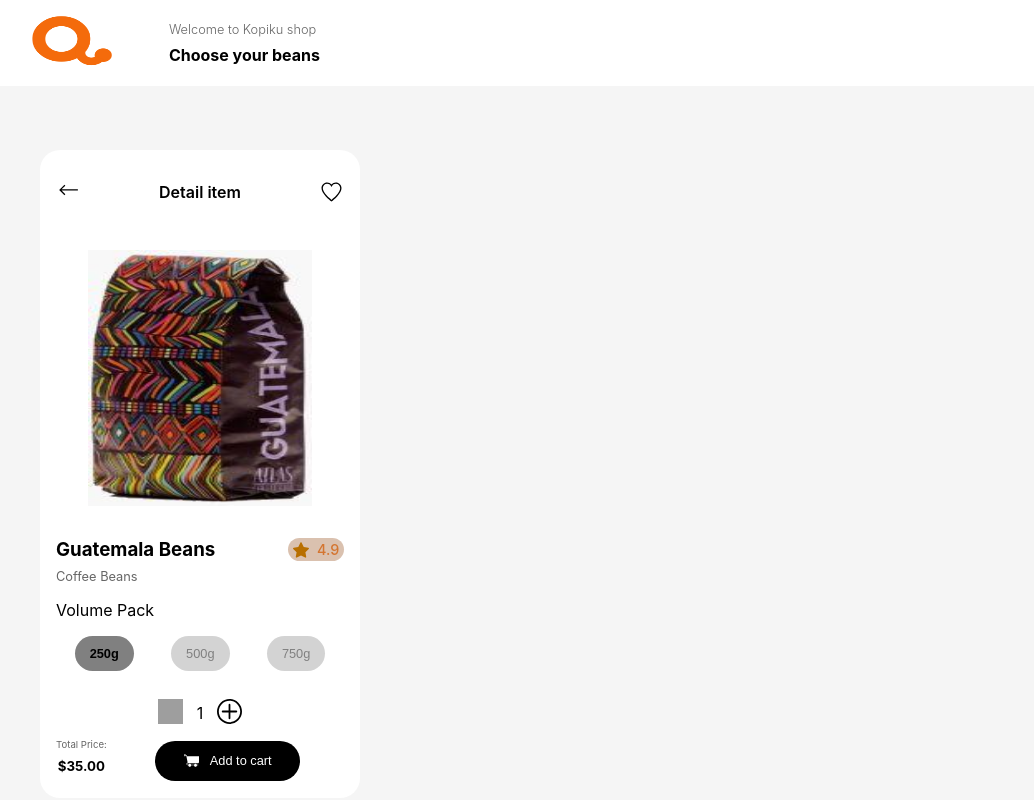
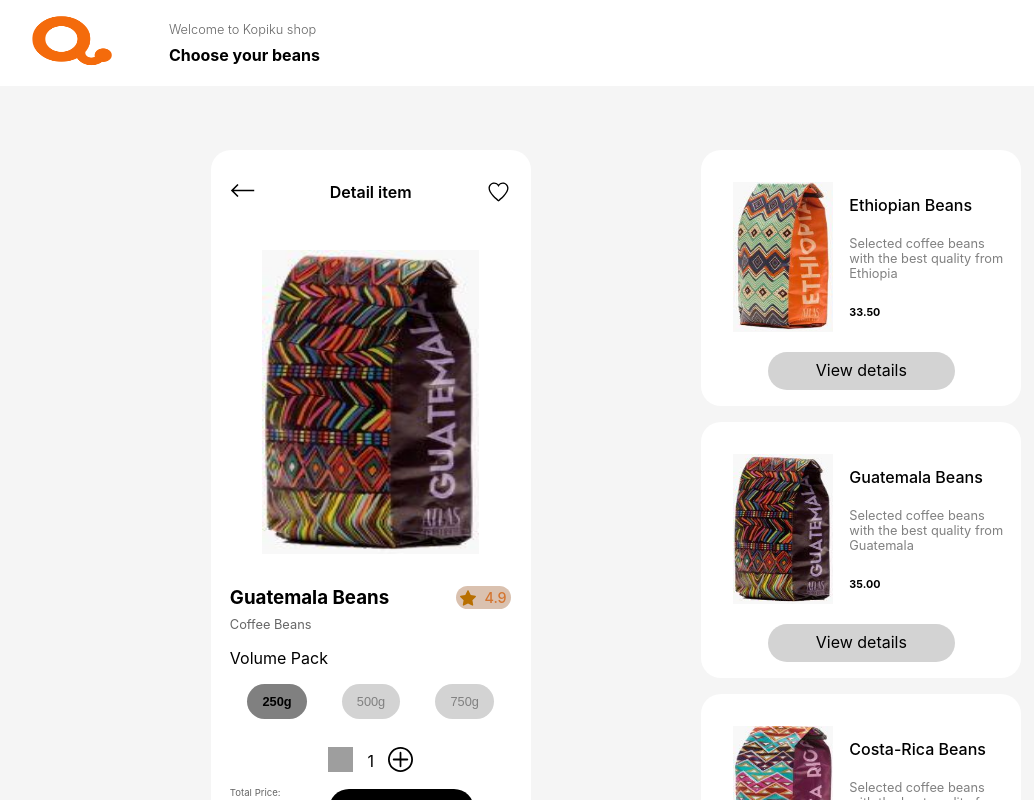
Before and after one commit to Xyzeebit/kopiku, a React (Create React App) app: page /beans/1232gfdsh92 in a window 1280 px wide. Shown: the top 800 px of the page, without its empty margins (24-1058 px from the left). Built offline with nearby package versions, Linux system fonts and the light colour scheme; grey boxes are pictures that could not be loaded.

Commit message:
added coffee beans item list component

```diff
--- a/src/pages/Details.js
+++ b/src/pages/Details.js
@@ -30,9 +30,10 @@ export default function Details() {
       <Header />
       <div className="content">
         <Product item={item} />
+        <BeansList beans={store.products.beans} />
       </div>
     </div>
-    )
+  );
 }
 
 const Header = () => {
@@ -59,64 +60,48 @@ const Header = () => {
 const Product = ({ item }) => {
     const [selected, setSelected] = useState(1);
     const [fav, setFav] = useState(false);
-    const [price, setPrice] = useState(parseFloat(item.price));
+    const [price, setPrice] = useState(0);
+    const [price750, setPrice750] = useState(0);
+    const [price500, setPrice500] = useState(0);
     const [quantity, setQuantity] = useState(1);
-    const [prePack, setPrePack] = useState(1);
-    const [packPrice, setPackPrice] = useState(1 * item.price);
 
     const increment = () => {
         if (quantity < 1001) {
-            const $price = packPrice * (quantity + 1);
+          const $price = item.price * (quantity + 1);
+          const $price500 = (item.price * 2) * (quantity + 1);
+          const $price750 = (item.price * 2.5) * (quantity + 1)
           setQuantity(quantity + 1);
-            if (selected) {
-
-            }
           setPrice(parseFloat($price).toFixed(2));
+          setPrice500(parseFloat($price500).toFixed(2));
+          setPrice750(parseFloat($price750).toFixed(2));
         }
     }
     const decrement = () => {
         if (quantity > 0) {
-            const $price = price - packPrice;
+          const $price = price - item.price;
+          const $price500 = price500 - (item.price * 2);
+          const $price750 = price750 - (item.price * 2.5);
           setQuantity(quantity - 1);
           setPrice(parseFloat($price).toFixed(2));
+          setPrice500(parseFloat($price500).toFixed(2));
+          setPrice750(parseFloat($price750).toFixed(2));
         }
     }
 
     const handlePack = n => {
-        setPrePack(selected);
-        if (n === 1) {
-            setPackPrice(item.price * 1);
-        } else if (n === 2) {
-            setPackPrice(item.price * 2);
-        } else {
-            setPackPrice(item.price * 2.5);
+      if (n === 2) {
+        setPrice500(price * 2 * quantity);
+      } else if(n === 3) {
+        setPrice750(price * 2.5 * quantity);
       }
       setSelected(n);
   }
 
   useEffect(() => {
-        if (price === 0) {
-            setPrice(parseFloat(item.price));
+    if (item.price) {
+      setPrice(item.price)
     }
-    }, []);
-
-    useEffect(() => {
-        console.log(item)
-        console.log(selected, prePack, price)
-        if (selected === 2) {
-            let $price = price / prePack;
-            $price = price * selected;
-            setPrice(parseFloat($price));
-        } else if (selected === 3) {
-            let $price = price / prePack;
-            $price = price * 2.5;
-            setPrice(parseFloat($price));
-
-        } else {
-            const $price = price / prePack;
-            setPrice(parseFloat($price));
-        }
-    }, [selected]);
+  }, [item.price]);
 
     return (
       <div className="detail">
@@ -126,7 +111,7 @@ const Product = ({ item }) => {
               src={arrow}
               alt="go back to home page"
               width="25"
-              height="20"
+              height="25"
             />
           </Link>
           <p>Detail item</p>
@@ -188,7 +173,7 @@ const Product = ({ item }) => {
         <div className="add-to__cart--group">
           <div className="price__group">
             <p>Total Price:</p>
-            <h5>${price ? price : item.price}</h5>
+            <h5>${price ? (selected === 1 ? price : selected === 2 ? price500 : price750) : item.price}</h5>
           </div>
           <button className="add__to--cart">
             <img src={cart} alt="add item to cart" width="25" height="25" />
@@ -198,3 +183,32 @@ const Product = ({ item }) => {
       </div>
     );
 }
+
+const BeansList = ({ beans }) => {
+  return (
+    <div className="more__beans">
+      {beans.map((bean) => {
+        return (
+          <div key={bean.id} className="more__beans--item">
+            <div className="flex-start">
+              <div className="more__bean--img_container">
+                <img
+                  src={bean.image}
+                  alt={bean.title}
+                  width={100}
+                  height={150}
+                />
+              </div>
+              <div>
+                <h4>{bean.title}</h4>
+                <p>{bean.description}</p>
+                <h6>{bean.price}</h6>
+              </div>
+            </div>
+            <Link to={`/beans/${beans._id}`}>View details</Link>
+          </div>
+        );
+      })}
+    </div>
+  );
+}
--- a/src/sass/shop.scss
+++ b/src/sass/shop.scss
@@ -45,8 +45,15 @@
         }
     }
     .content {
+        @include responsive {
+            display: flex;
+            justify-content: space-evenly;
+            align-items: flex-start;
+            flex-direction: column;
+        }
         @include responsive($tablet) {
             padding: 3rem;
+            flex-direction: row;
         }
         @include responsive($tablet-medium) {
             padding: 4rem;
@@ -59,12 +66,16 @@
         background: #fff;
         padding: 1rem;
         border-radius: 20px;
+
     }
     @include responsive($tablet) {
         width: 18rem;
+        padding: 1.5rem 1.2rem 3rem 1.2rem;
+
     }
     @include responsive($tablet-medium) {
         width: 20rem;
+        padding: 1rem 1.2rem 2rem 1.2rem;
     }
 
     .detail__bar {
@@ -84,7 +95,7 @@
     }
     .image__container {
         width: 100%;
-        height: 20rem;
+        height: 23rem;
         padding: 2rem;
         display: flex;
         justify-content: center;
@@ -210,4 +221,49 @@
         font-size: 0.8rem;
         margin-right: 1rem;
     }
+
 }
+
+.more__beans {
+        @include responsive {
+            // padding: 1rem;
+            width: 100%;
+        }
+        @include responsive($tablet) {
+            width: 20rem;
+        }
+}
+.more__beans--item {
+    background: #fff;
+    padding: 1rem;
+    border-radius: 20px;
+    margin-bottom: 1rem;
+    display: flex;
+    justify-content: center;
+    align-items: center;
+    flex-direction: column;
+}
+
+.flex-start {
+    display: flex;
+    justify-content: flex-start;
+    align-items: center;
+
+    h4 {
+        font-weight: 500;
+    }
+    p {
+        font-size: 0.8rem;
+        font-weight: 400;
+        color: gray;
+    }
+}
+.more__bean--img_container {
+    padding: 1rem;
+}
+.more__beans--item a {
+    padding: 8px 3rem 10px 3rem;
+    border-radius: 20px;
+    background: lightgrey;
+    border: none;
+}
--- a/src/styles/shop.css
+++ b/src/styles/shop.css
@@ -48,9 +48,18 @@
   margin-block-start: 0.5rem;
   margin-block-end: 0;
 }
+@media screen and (min-width: 320px) {
+  .shop .content {
+    display: flex;
+    justify-content: space-evenly;
+    align-items: flex-start;
+    flex-direction: column;
+  }
+}
 @media screen and (min-width: 810px) {
   .shop .content {
     padding: 3rem;
+    flex-direction: row;
   }
 }
 @media screen and (min-width: 961px) {
@@ -70,11 +79,13 @@
 @media screen and (min-width: 810px) {
   .content .detail {
     width: 18rem;
+    padding: 1.5rem 1.2rem 3rem 1.2rem;
   }
 }
 @media screen and (min-width: 961px) {
   .content .detail {
     width: 20rem;
+    padding: 1rem 1.2rem 2rem 1.2rem;
   }
 }
 .content .detail .detail__bar {
@@ -93,7 +104,7 @@
 }
 .content .detail .image__container {
   width: 100%;
-  height: 20rem;
+  height: 23rem;
   padding: 2rem;
   display: flex;
   justify-content: center;
@@ -217,4 +228,51 @@
   margin-right: 1rem;
 }
 
+@media screen and (min-width: 320px) {
+  .more__beans {
+    width: 100%;
+  }
+}
+@media screen and (min-width: 810px) {
+  .more__beans {
+    width: 20rem;
+  }
+}
+
+.more__beans--item {
+  background: #fff;
+  padding: 1rem;
+  border-radius: 20px;
+  margin-bottom: 1rem;
+  display: flex;
+  justify-content: center;
+  align-items: center;
+  flex-direction: column;
+}
+
+.flex-start {
+  display: flex;
+  justify-content: flex-start;
+  align-items: center;
+}
+.flex-start h4 {
+  font-weight: 500;
+}
+.flex-start p {
+  font-size: 0.8rem;
+  font-weight: 400;
+  color: gray;
+}
+
+.more__bean--img_container {
+  padding: 1rem;
+}
+
+.more__beans--item a {
+  padding: 8px 3rem 10px 3rem;
+  border-radius: 20px;
+  background: lightgrey;
+  border: none;
+}
+
 /*# sourceMappingURL=shop.css.map */
```
Also changed, not shown: 1 other file (tests, documents, lock files or other folders). Lines whose indentation alone changed are shown as unchanged.
